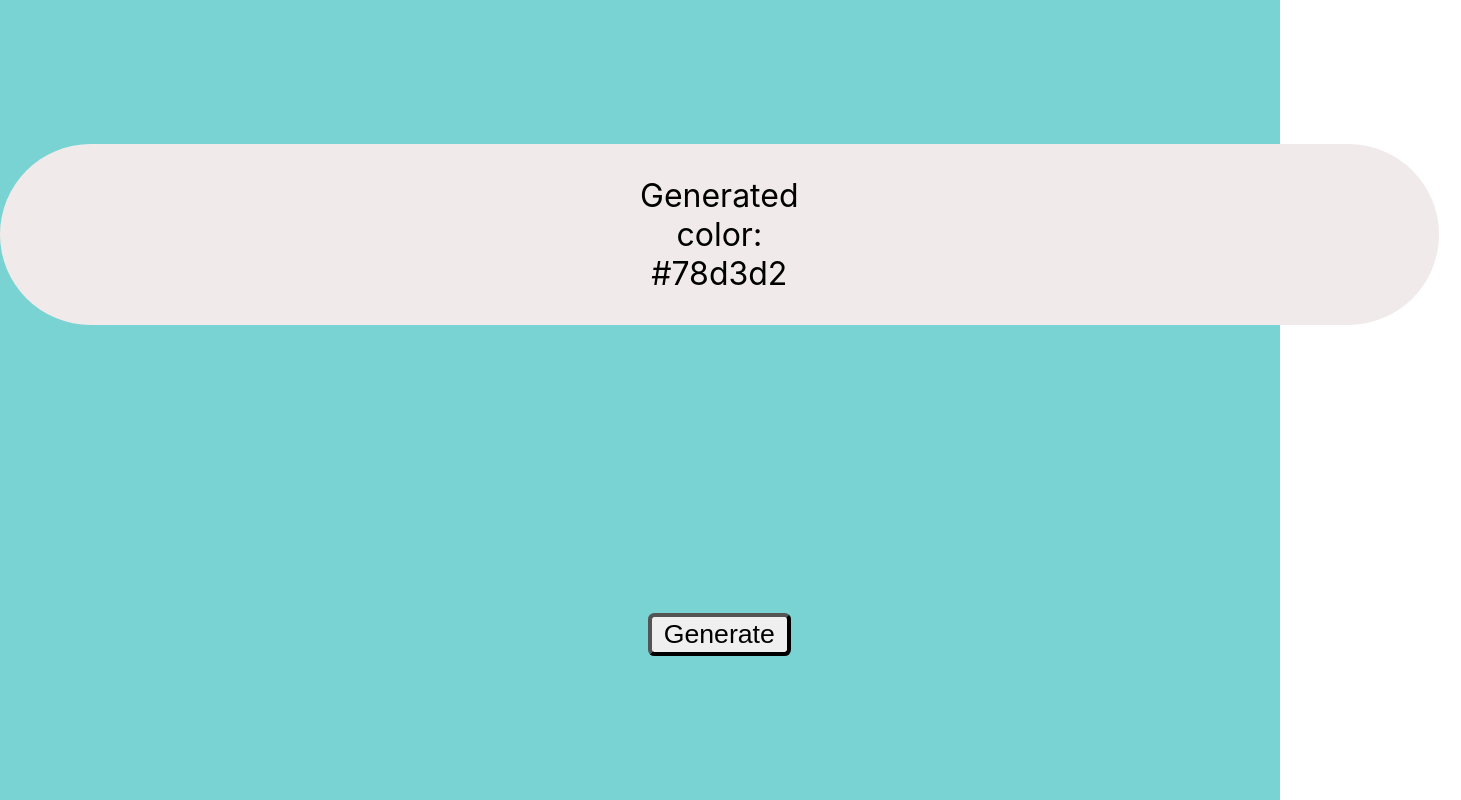
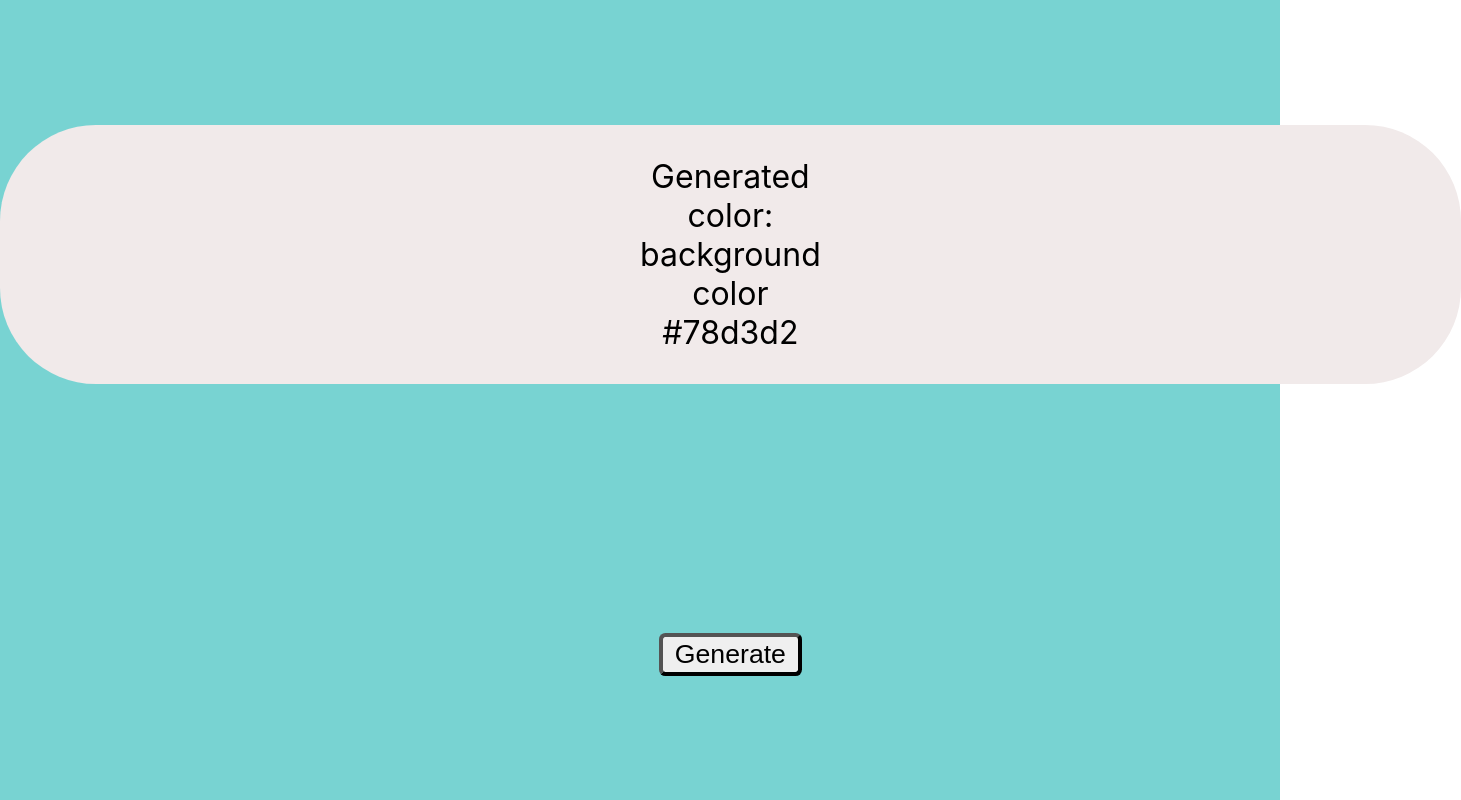
Before and after one commit to OKostadinoska/react-random-color-generator, a React (Create React App) app: page / in a window 1280 px wide. Shown: the whole page, 1461 px wide, since content can reach past the window. Built offline with nearby package versions, Linux system fonts and the light colour scheme.

Commit message:
Modified

```diff
--- a/src/Button.js
+++ b/src/Button.js
@@ -24,7 +24,9 @@ function Button() {
         }}
       >
         {/* Show state variable value on page */}
-        <div className="App-header">Generated color: {hex}</div>
+        <div className="App-header">
+          Generated color: background color {hex}
+        </div>
         {/* Update state variable */}
         <button className="generateButton" onClick={randomizedHex}>
           Generate
```
